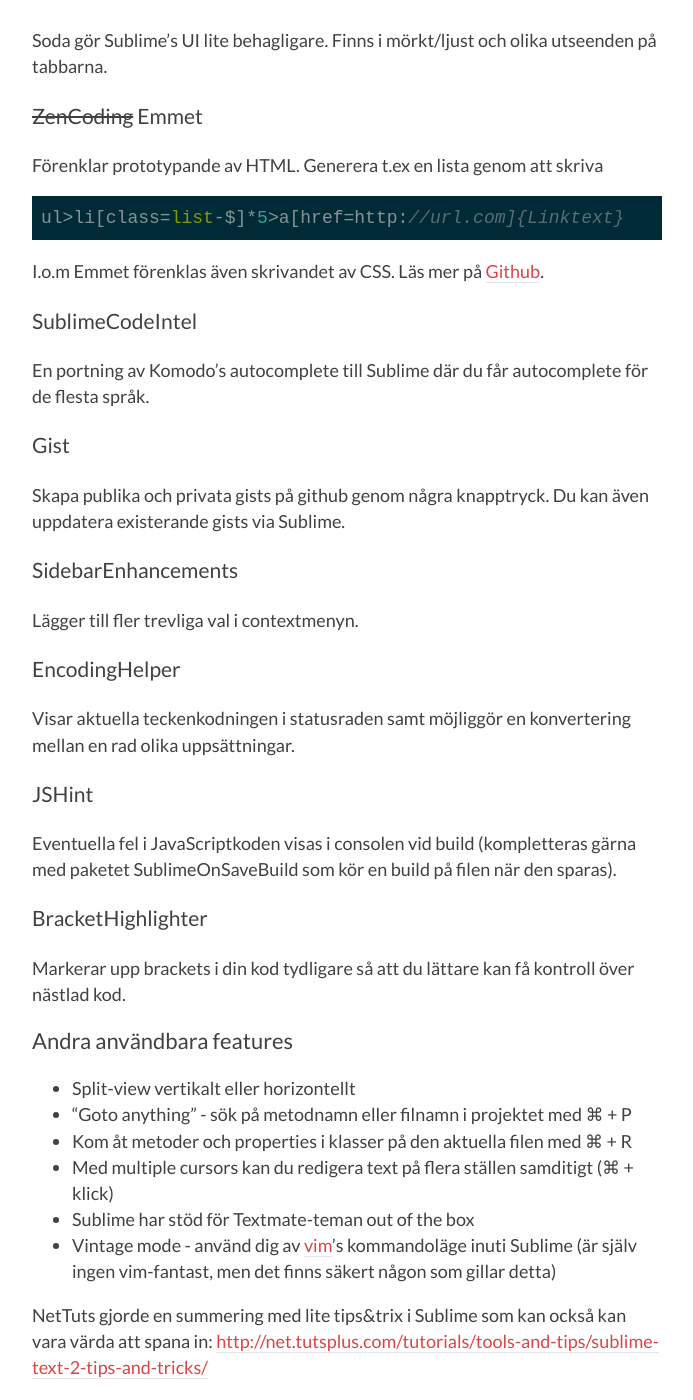
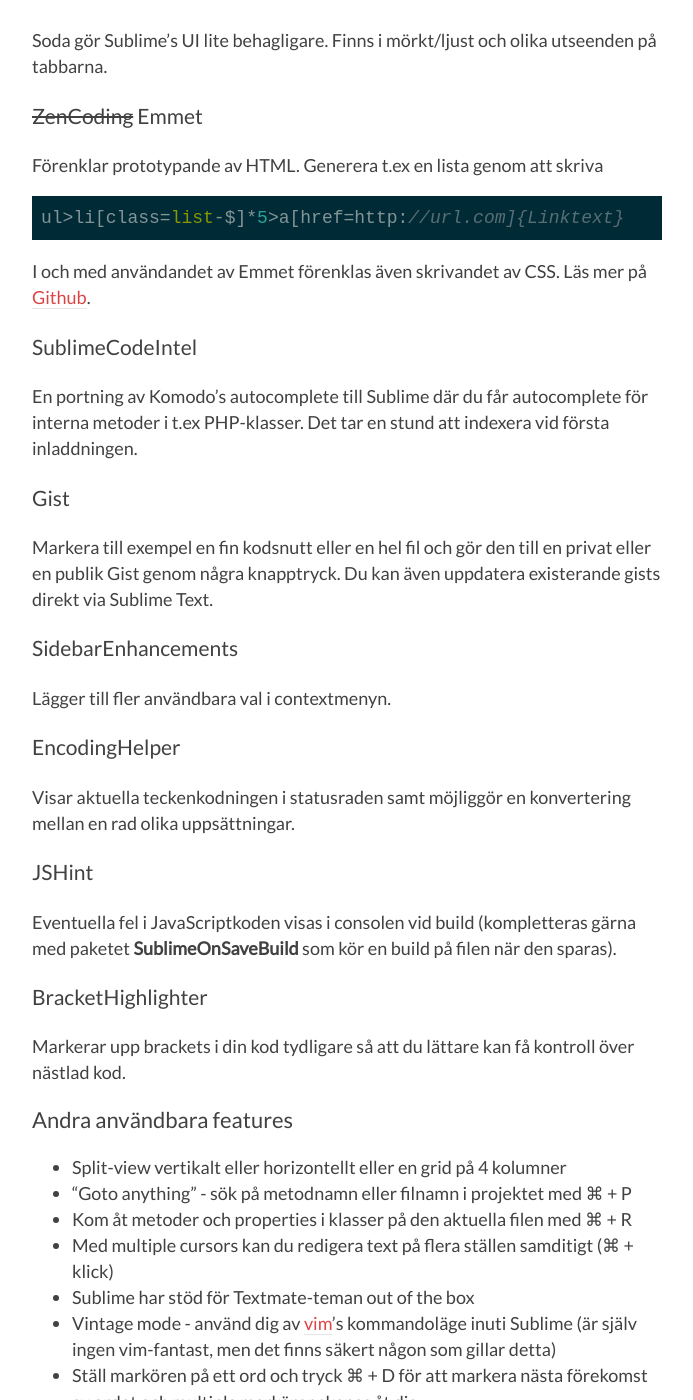
Before and after one commit to wibron/wibron.github.com, a Jekyll site: the page built from _posts/2012-08-22-sublime-text-2.md, in a window 1280 px wide and 1400 px high, scrolled down 1153 px. Shown: the whole window, without its empty margins (293-986 px from the left). Built offline with Jekyll 4.4.1, drawn with Linux system fonts in a browser that asks for light colours; comment, search, counter and statistics services are not loaded; some of the changed text lies outside the part shown.

Commit message:
Update post about Sublime Text

````diff
--- a/_posts/2012-08-22-sublime-text-2.md
+++ b/_posts/2012-08-22-sublime-text-2.md
@@ -24,34 +24,35 @@
 ul>li[class=list-$]*5>a[href=http://url.com]{Linktext}
 ```
 
-I.o.m Emmet förenklas även skrivandet av CSS. Läs mer på [Github](https://github.com/sergeche/emmet-sublime).
+I och med användandet av Emmet förenklas även skrivandet av CSS. Läs mer på [Github](https://github.com/sergeche/emmet-sublime).
 
 ### SublimeCodeIntel ###
-En portning av Komodo's autocomplete till Sublime där du får autocomplete för de flesta språk.
+En portning av Komodo's autocomplete till Sublime där du får autocomplete för interna metoder i t.ex PHP-klasser. Det tar en stund att indexera vid första inladdningen.
 
 ### Gist ###
-Skapa publika och privata gists på github genom några knapptryck. Du kan även uppdatera existerande gists via Sublime.
+Markera till exempel en fin kodsnutt eller en hel fil och gör den till en privat eller en publik Gist genom några knapptryck. Du kan även uppdatera existerande gists direkt via Sublime Text.
 
 ### SidebarEnhancements ###
-Lägger till fler trevliga val i contextmenyn.
+Lägger till fler användbara val i contextmenyn.
 
 ### EncodingHelper ###
 Visar aktuella teckenkodningen i statusraden samt möjliggör en konvertering mellan en rad olika uppsättningar.
 
 ### JSHint ###
-Eventuella fel i JavaScriptkoden visas i consolen vid build (kompletteras gärna med paketet SublimeOnSaveBuild som kör en build på filen när den sparas).
+Eventuella fel i JavaScriptkoden visas i consolen vid build (kompletteras gärna med paketet **SublimeOnSaveBuild** som kör en build på filen när den sparas).
 
 ### BracketHighlighter ###
 Markerar upp brackets i din kod tydligare så att du lättare kan få kontroll över nästlad kod.
 
 ## Andra användbara features ##
 
-* Split-view vertikalt eller horizontellt
+* Split-view vertikalt eller horizontellt eller en grid på 4 kolumner
 * "Goto anything" - sök på metodnamn eller filnamn i projektet med &#x2318; + P
 * Kom åt metoder och properties i klasser på den aktuella filen med &#x2318; + R
 * Med multiple cursors kan du redigera text på flera ställen samditigt (&#x2318; + klick)
 * Sublime har stöd för Textmate-teman out of the box
 * Vintage mode - använd dig av [vim](http://www.vim.org/)'s kommandoläge inuti Sublime (är själv ingen vim-fantast, men det finns säkert någon som gillar detta)
+* Ställ markören på ett ord och tryck &#x2318; + D för att markera nästa förekomst av ordet och multipla markörer skapas åt dig
 
 NetTuts gjorde en summering med lite tips&trix i Sublime som kan också kan vara värda att spana in: [http://net.tutsplus.com/tutorials/tools-and-tips/sublime-text-2-tips-and-tricks/](http://net.tutsplus.com/tutorials/tools-and-tips/sublime-text-2-tips-and-tricks/)
 
````
